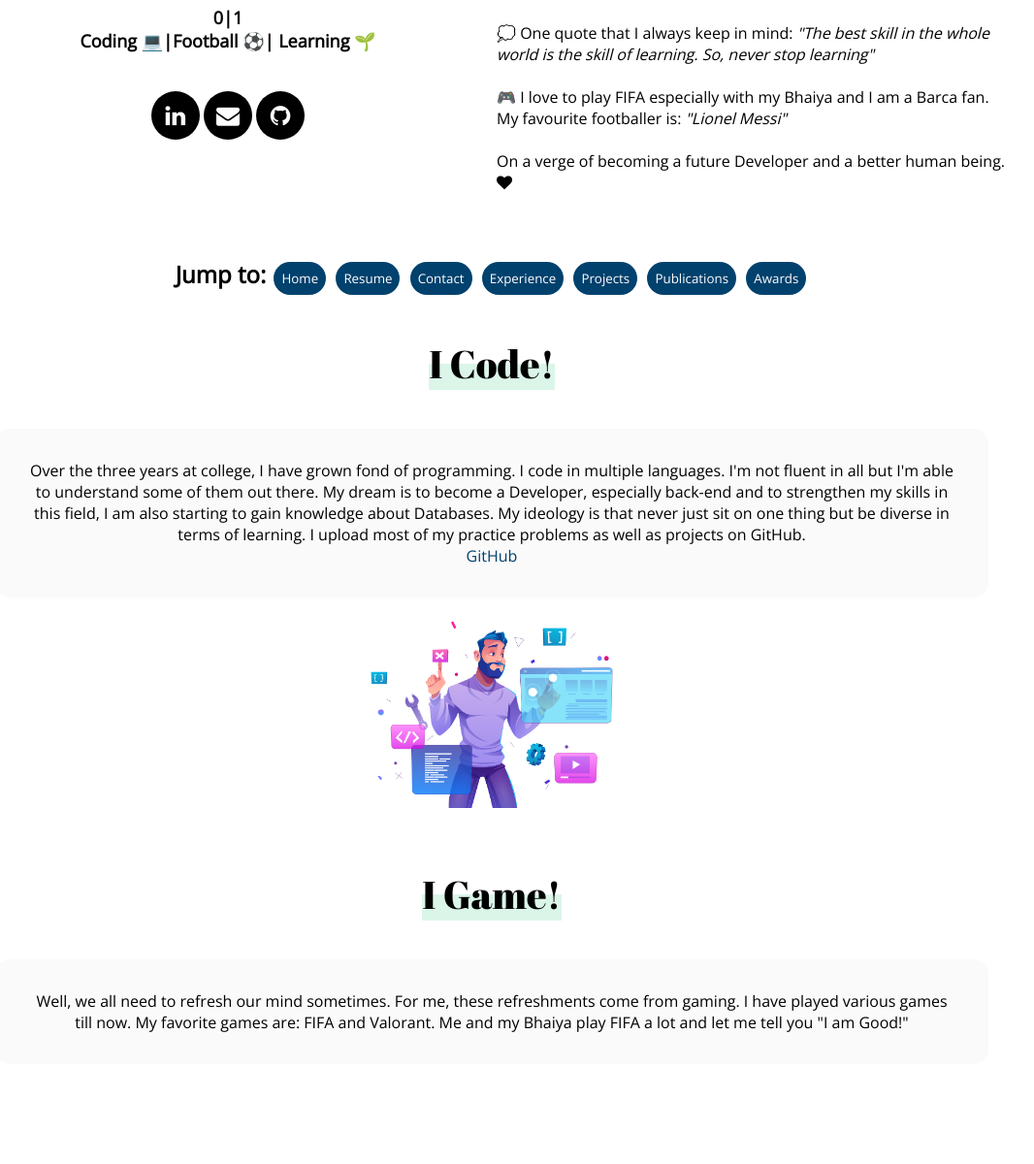
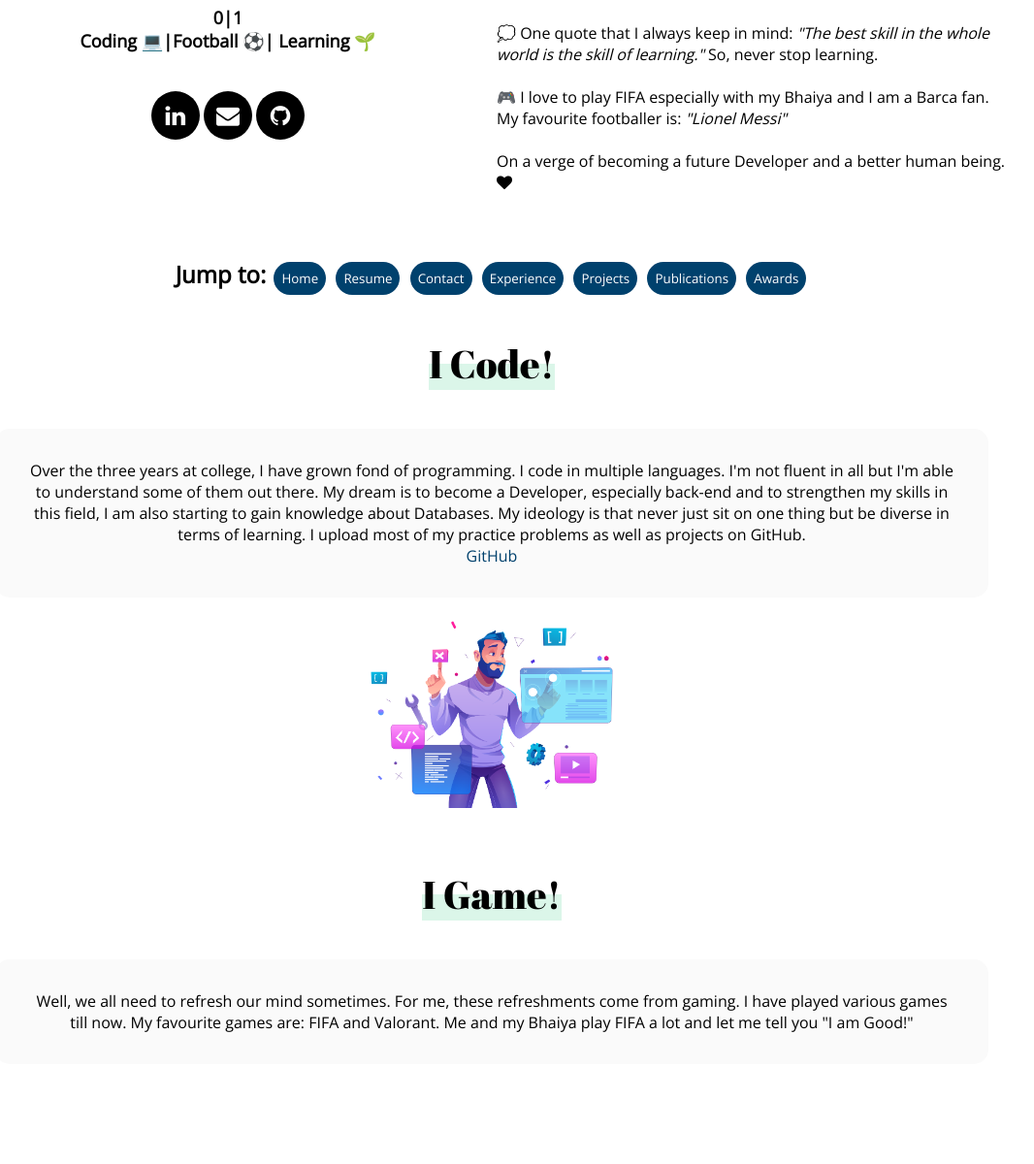
Before and after one commit to nishantwestside/nishantwestside.github.io, a plain HTML site: page about.html in a window 1280 px wide. Shown: the part 380-1580 px from the top of the page at 97% size, without its empty margins (133-1199 px from the left). Drawn offline with nearby package versions, Linux system fonts and the light colour scheme.

Commit message:
Update about.html

```diff
--- a/about.html
+++ b/about.html
@@ -327,7 +327,7 @@
         <p style="font-family: 'Open Sans', sans-serif;">
         	I am just a simple guy who loves to code, game and support Barca.<br><br>
             &#127891; Currently, I am a final-year student at RITM Lucknow. Throughout my days at college, I have explored numerous things. But one of the most mind-blowing things I discovered is the Power of Programming. This led to a series of hands-on projects and courses based on Python, C/C++ and Azure, further confirming my enthusiasm for the field. In a nutshell, I thoroughly enjoy it when I get my hands on my keyboard to build something useful and insightful.<br><br>
-          &#128173; One quote that I always keep in mind: <i>"The best skill in the whole world is the skill of learning. So, never stop learning"</i><br><br>
+          &#128173; One quote that I always keep in mind: <i>"The best skill in the whole world is the skill of learning." </i>So, never stop learning.<br><br>
           &#x1F3AE; I love to play FIFA especially with my Bhaiya and I am a Barca fan. My favourite footballer is: <i>"Lionel Messi"</i> <br><br>
           On a verge of becoming a future Developer and a better human being. <i class="fa fa-heart"></i><br><br>
         </p>
@@ -370,7 +370,7 @@
 
 
     <p style="text-align:center;font-family: 'Abril Fatface', cursive; font-size:250%; "><span style="background: linear-gradient(to top, #dbf6e9 50%, transparent 50%);">I Game!</span></p>
-    <p style="text-align:center;font-family: 'Open Sans', sans-serif; margin-left:10%;margin-right:10%; background-color: #fafafa; padding:2.5%; border-radius:15px;">Well, we all need to refresh our mind sometimes. For me, these refreshments come from gaming. I have played various games till now. My favorite games are: FIFA and Valorant. Me and my Bhaiya play FIFA a lot and let me tell you "I am Good!"</p>
+    <p style="text-align:center;font-family: 'Open Sans', sans-serif; margin-left:10%;margin-right:10%; background-color: #fafafa; padding:2.5%; border-radius:15px;">Well, we all need to refresh our mind sometimes. For me, these refreshments come from gaming. I have played various games till now. My favourite games are: FIFA and Valorant. Me and my Bhaiya play FIFA a lot and let me tell you "I am Good!"</p>
 
     <div class="footer">
       <p style="font-family: 'Open Sans', sans-serif; ">
```
